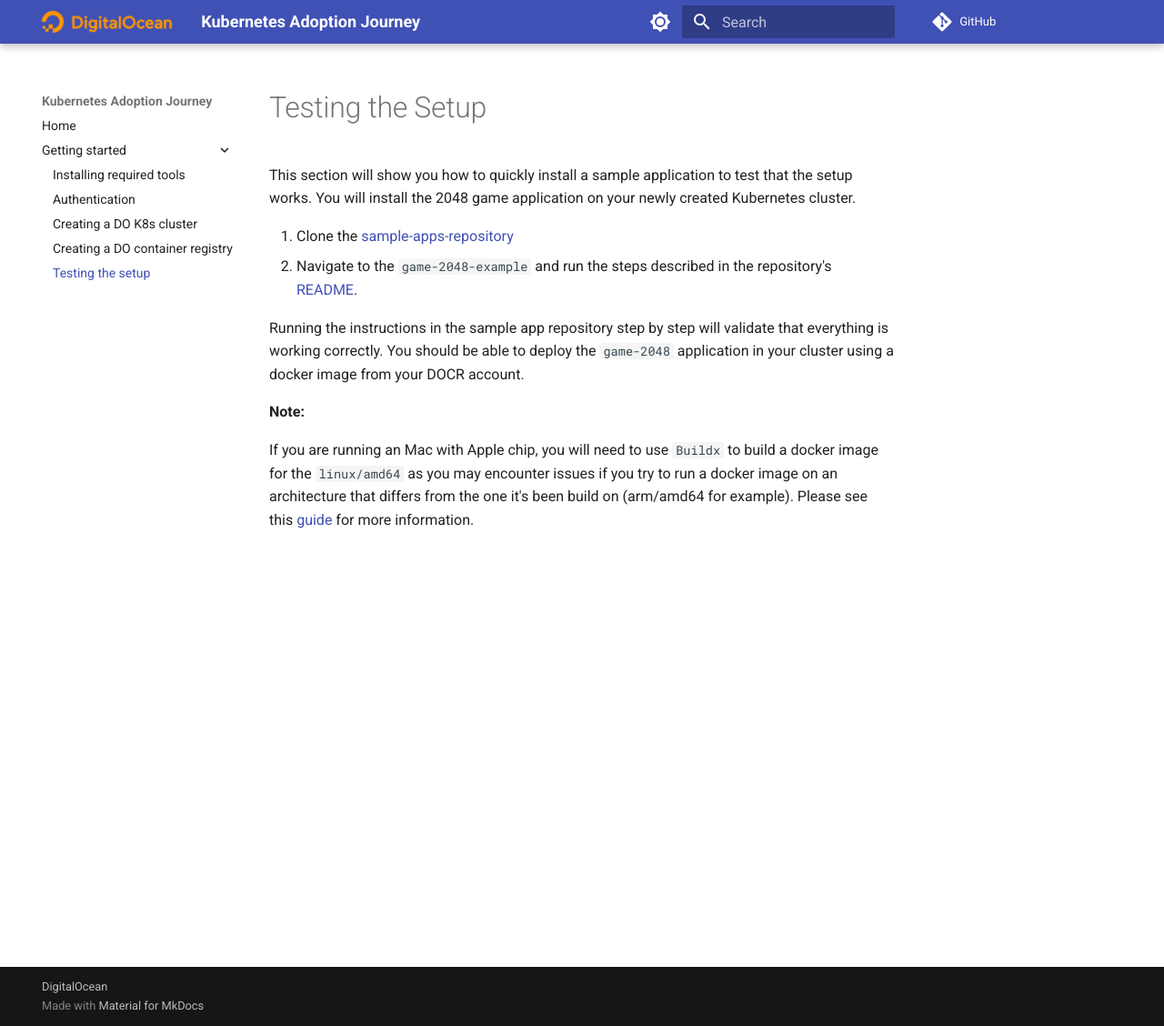
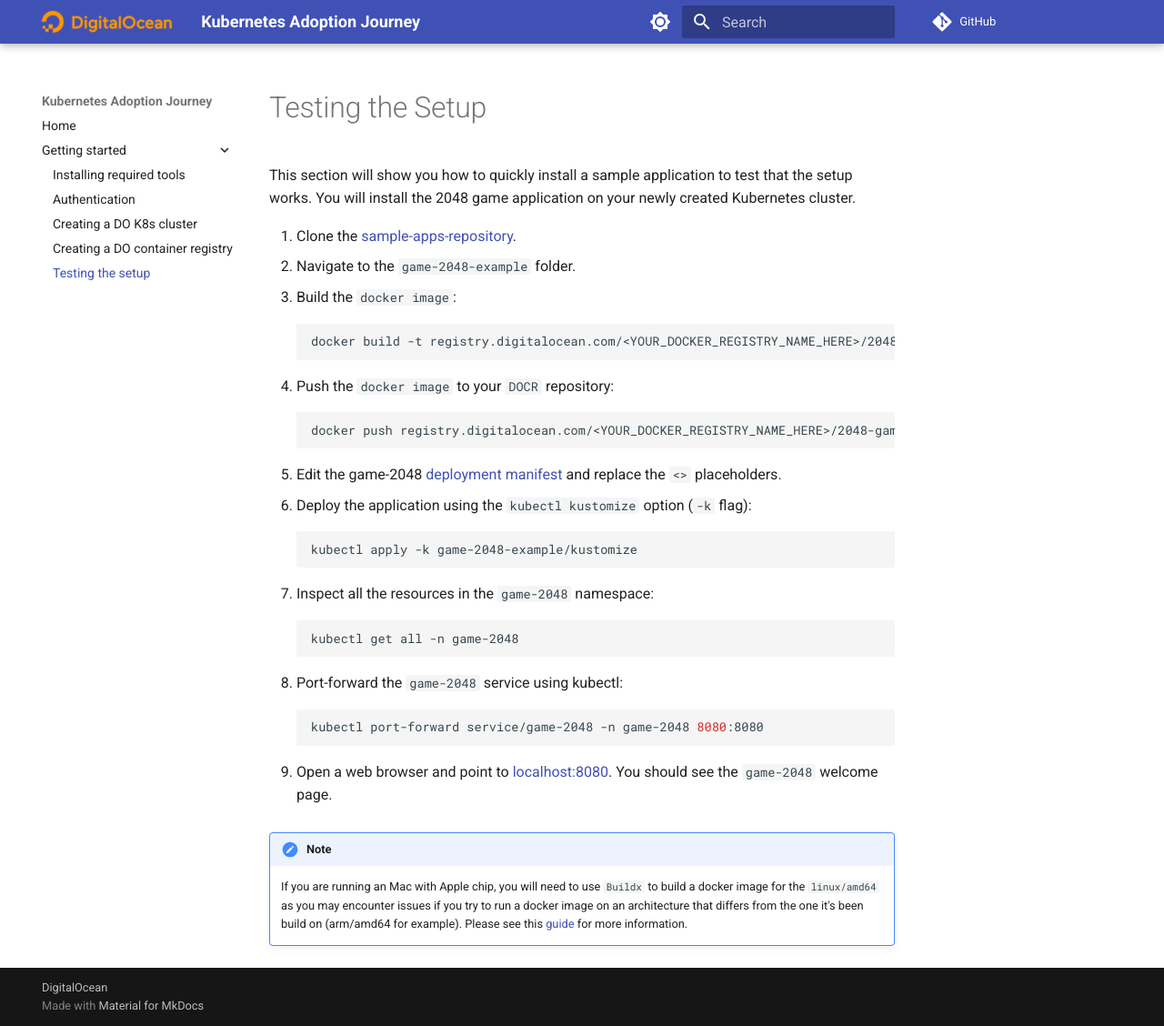
Before and after one commit to digitalocean/k8s-adoption-journey, an MkDocs documentation site: the page built from docs/getting-started/testing-the-setup.md, in a window 1280 px wide and 1128 px high. Shown: the whole window at 91% size. Built offline with MkDocs 1.6.1 and Material for MkDocs 9.7.7, drawn with Linux system fonts in a browser that asks for light colours; comment, search, counter and statistics services are not loaded.

Commit message:
Addressing PR comments

````diff
--- a/docs/getting-started/testing-the-setup.md
+++ b/docs/getting-started/testing-the-setup.md
@@ -3,12 +3,41 @@
 This section will show you how to quickly install a sample application to test that the setup works.
 You will install the 2048 game application on your newly created Kubernetes cluster.
 
-1. Clone the [sample-apps-repository](https://github.com/digitalocean/kubernetes-sample-apps)
-2. Navigate to the `game-2048-example` and run the steps described in the repository's [README](https://github.com/digitalocean/kubernetes-sample-apps/blob/master/game-2048-example/README.md).
+1. Clone the [sample-apps-repository](https://github.com/digitalocean/kubernetes-sample-apps).
+2. Navigate to the `game-2048-example` folder.
+3. Build the `docker image`:
 
-Running the instructions in the sample app repository step by step will validate that everything is working correctly. You should be able to deploy the `game-2048` application in your cluster using a docker image from your DOCR account.
+    ```shell
+    docker build -t registry.digitalocean.com/<YOUR_DOCKER_REGISTRY_NAME_HERE>/2048-game .
+    ```
 
-**Note:**
+4. Push the `docker image` to your `DOCR` repository:
 
-If you are running an Mac with Apple chip, you will need to use `Buildx` to build a docker image for the `linux/amd64` as you may encounter issues if you try to run a docker image on an architecture that differs from the one it's been build on (arm/amd64 for example).
-Please see this [guide](https://github.com/docker/buildx#building-multi-platform-images) for more information.
+    ```shell
+    docker push registry.digitalocean.com/<YOUR_DOCKER_REGISTRY_NAME_HERE>/2048-game
+    ```
+
+5. Edit the game-2048 [deployment manifest](kustomize/resources/deployment.yaml) and replace the `<>` placeholders.
+6. Deploy the application using the `kubectl kustomize` option (`-k` flag):
+
+    ```shell
+    kubectl apply -k game-2048-example/kustomize
+    ```
+
+7. Inspect all the resources in the `game-2048` namespace:
+
+    ```shell
+    kubectl get all -n game-2048
+    ```
+
+8. Port-forward the `game-2048` service using kubectl:
+
+    ```shell
+    kubectl port-forward service/game-2048 -n game-2048 8080:8080
+    ```
+
+9. Open a web browser and point to [localhost:8080](http://localhost:8080/). You should see the `game-2048` welcome page.
+
+!!! note
+    If you are running an Mac with Apple chip, you will need to use `Buildx` to build a docker image for the `linux/amd64` as you may encounter issues if you try to run a docker image on an architecture that differs from the one it's been build on (arm/amd64 for example).
+    Please see this [guide](https://github.com/docker/buildx#building-multi-platform-images) for more information.
````
Also changed, not shown: docs/getting-started/authentication.md (+8 -1 lines), docs/getting-started/installing-required-tools.md (+37 -8 lines), docs/getting-started/setting-up-a-docr-registry.md (+2 -3 lines), docs/getting-started/setting-up-a-doks-cluster.md (+2 -2 lines).
